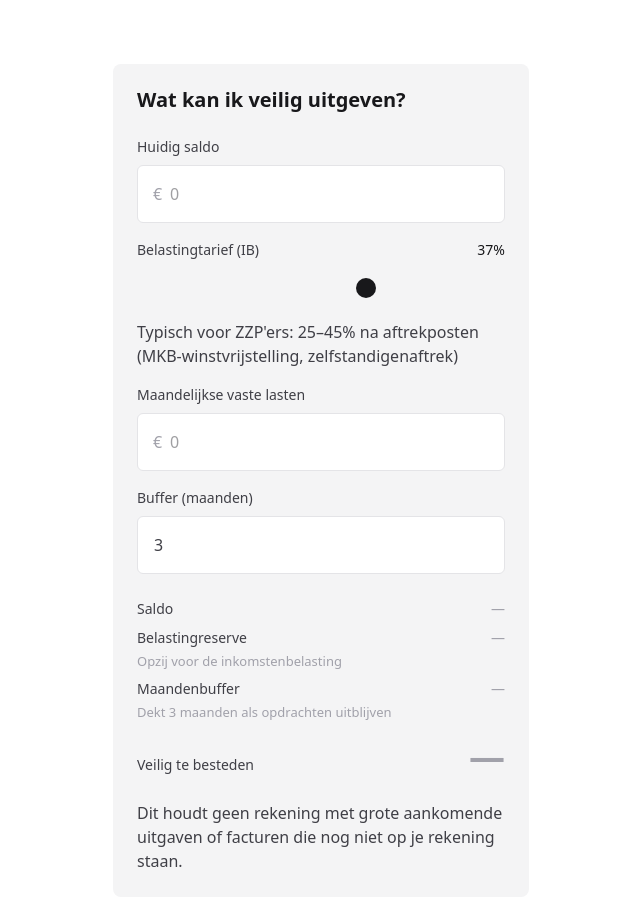
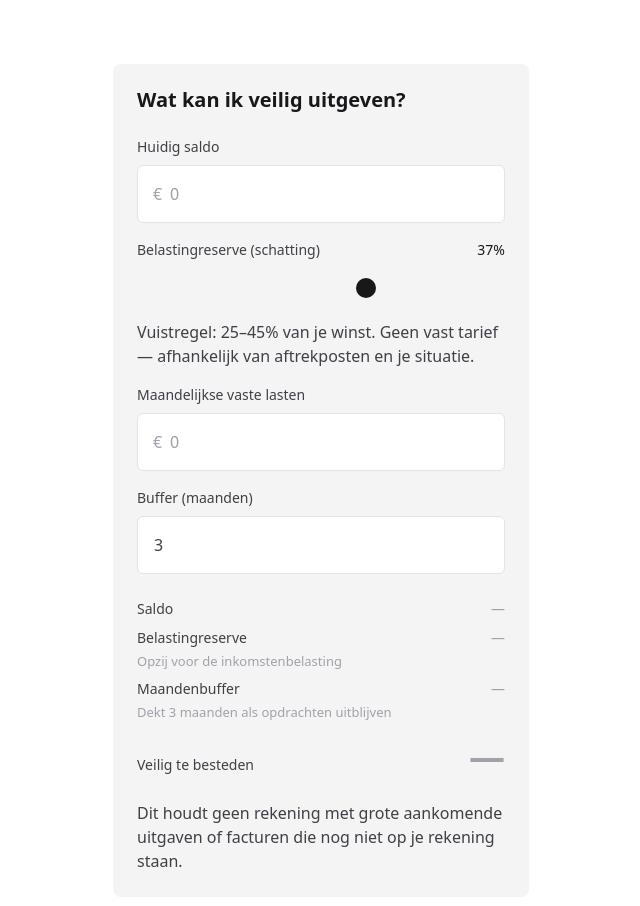
Before and after one commit to LuchoToshi/freelens, a React (Vite) app: page / in a window 1280 px wide. Shown: the top 906 px of the page, without its empty margins (319-959 px from the left). Built offline with nearby package versions, Linux system fonts and the light colour scheme.

Commit message:
copy: reframe tax slider as reserve estimate, not fixed rate

```diff
--- a/src/components/Calculator.tsx
+++ b/src/components/Calculator.tsx
@@ -75,7 +75,7 @@ export default function Calculator() {
           <div className="flex flex-col gap-2">
             <div className="flex items-center justify-between">
               <label htmlFor="taxRate" className="text-[14px] leading-[1.5] text-[#3F3F46]">
-                Belastingtarief (IB)
+                Belastingreserve (schatting)
               </label>
               <span className="text-[14px] leading-[1.5] text-[#18181B] font-medium">
                 {taxRatePercent}%
@@ -92,7 +92,7 @@ export default function Calculator() {
               style={{ ['--range-progress' as string]: `${sliderProgress}%` }}
             />
             <p className="mt-1 text-[16px] leading-[1.5] text-[#3F3F46]">
-              Typisch voor ZZP'ers: 25–45% na aftrekposten (MKB-winstvrijstelling, zelfstandigenaftrek)
+              Vuistregel: 25–45% van je winst. Geen vast tarief — afhankelijk van aftrekposten en je situatie.
             </p>
             {taxWarning && (
               <p className="text-[13px] leading-[1.4] text-[#A1A1AA]">{taxWarning}</p>
```
